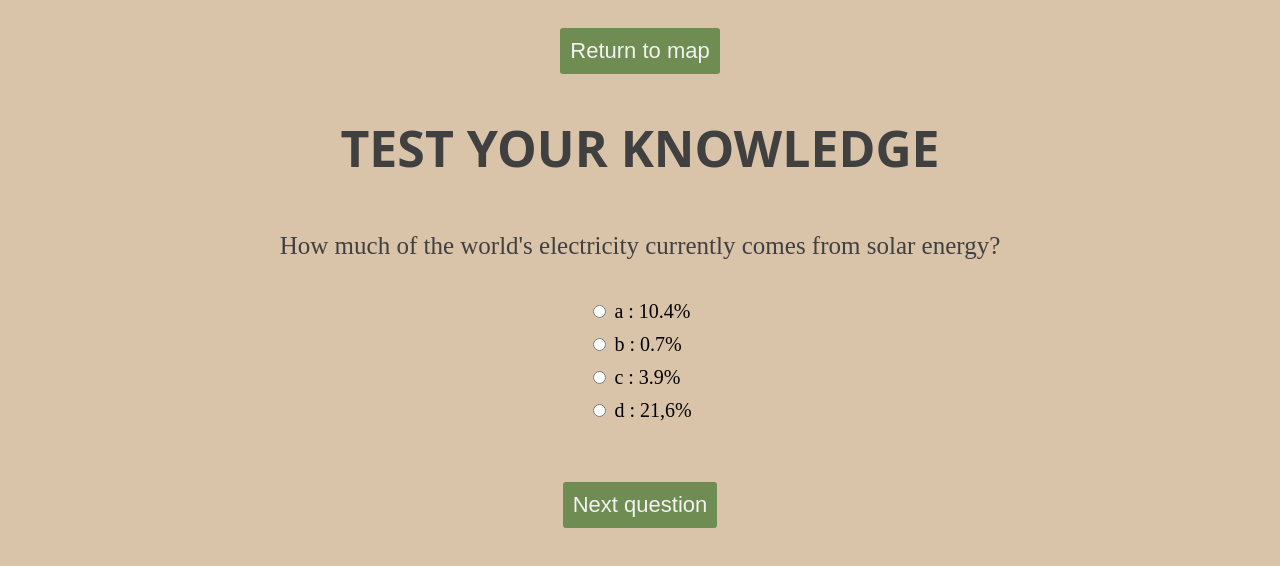
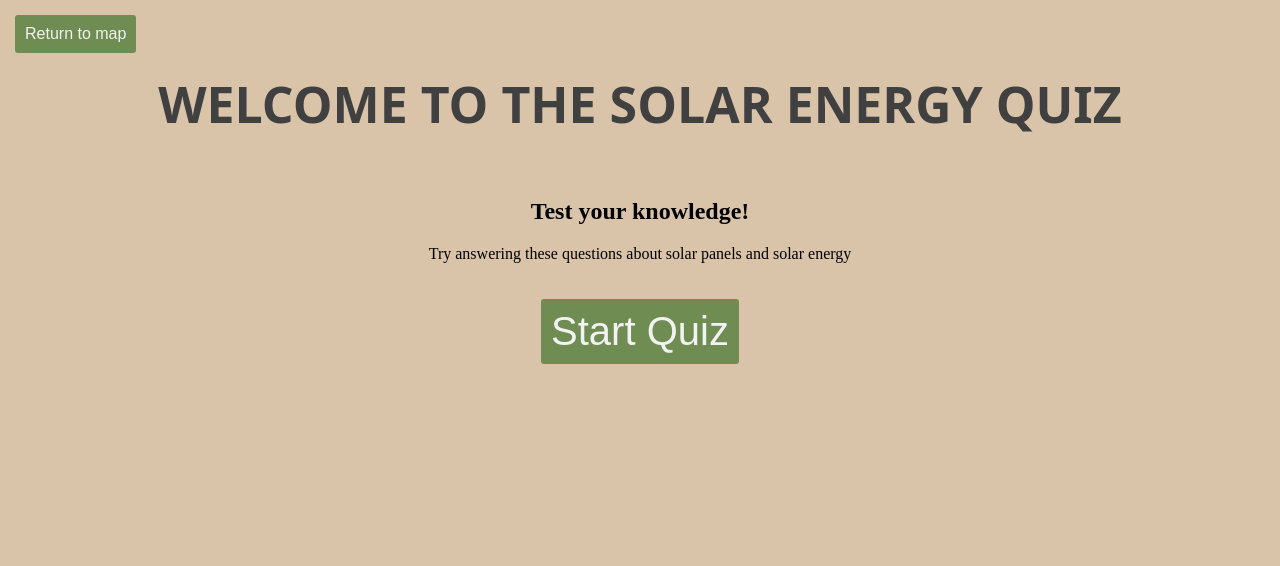
Before and after one commit to lukassloth/Group-the-whop, a plain HTML site: page quiz/quiz.html in a window 1280 px wide. Drawn offline with Linux system fonts and the light colour scheme.

Commit message:
Forside til quiz og returknap fix

```diff
--- a/quiz/quiz-style.css
+++ b/quiz/quiz-style.css
@@ -5,7 +5,7 @@ body{ /* Giver baggrundsfarve fra vores pallete og centrerer tekst for hele bodi
 
 h1{ /* Overskriften */
   margin: 10px; /* Giver 10px margin til alle sider */
-  padding-top: 10px; /* Giver 10px padding i toppen */
+  padding-top: 60px; /* Giver 10px padding i toppen */
   font-size: 50px; /* Størrelse på fonten */
   color: #404040; /* Farven på teksten - taget fra vores palette */
   font-family: system-ui, -apple-system, BlinkMacSystemFont, 'Segoe UI', Roboto, Oxygen, Ubuntu, Cantarell, 'Open Sans', 'Helvetica Neue', sans-serif;
@@ -45,6 +45,18 @@ button{ /* Knapperne */
   margin-top: 20px; /* Sætter 20px margin i bunden */
 }
 
+#start{ /* Start knappen til quizzen */
+  font-size: 40px; /* Sætter start knappen til at være 40px */
+}
+
+#return{ /* Retur knappen til forsiden */
+  font-size: 16px; /* Font størrelse */
+  position: fixed; /* Gør så knappen bliver i venstre hjørne når man scroler ned ad siden */
+  left: 0; /* Refererer til positionen af knappen */
+  margin-left: 15px; /* Sætter 15px margin i venstre side */
+  margin-top: 5px; /* Sætter 5px margin i toppen */
+}
+
 button:hover{ /* Når der hovers over knappen */
   background-color: #4d7327; /* Baggrundsfarve der kommer frem når man hover over knappen valgt fra vores palette */
 }
--- a/quiz/quiz.html
+++ b/quiz/quiz.html
@@ -9,11 +9,11 @@
 </head>
 <body>
 
-<a href="/semesterprojekt/index.html">
+<a id="return-container" href="/semesterprojekt/index.html"> <!-- Linker tilbage til forsiden -->
     <button id="return">Return to map</button> <!-- Returknap til forsiden -->
 </a>
 
-<h1>TEST YOUR KNOWLEDGE</h1> <!-- Overskrift -->
+<h1>WELCOME TO THE SOLAR ENERGY QUIZ</h1> <!-- Overskrift -->
 
 <div class="quiz-container"> <!-- Container til at have quizzen i -->
     <div id="quiz"></div>
--- a/quiz/quiz.js
+++ b/quiz/quiz.js
@@ -1,10 +1,18 @@
 function buildQuiz(){ //Funktion, der bruges til at lave quizzen
     const output = []; //Tomt array, der bliver brugt til at gemme HTML-koden til hvert quizspørgsmål
+
+    output.push( // Tilføjer følgende HTML-elementer til output array
+        `<div class="slide start-slide active-slide">
+            <h2 id="miniHeadline">Test your knowledge!</h2>
+            <p>Try answering these questions about solar panels and solar energy</p>
+            <button id="start">Start Quiz</button>
+        </div>
+    `)
     myQuestions.forEach( // ForEach loop, der kører alle spørgsmålene igennem
         (currentQuestion, questionNumber) => { //Referer til det aktuelle spørgsmål og index
             const answers = []; //Tomt array til at holde svarmuligheder i
             for(letter in currentQuestion.answers){ //For loop, der går igennem alle svarmuligheder til det aktuelle spørgsmål
-                answers.push( //Tilføjer HTML-kode til answers array for hver svarmulighed
+                answers.push( //Tilføjer HTML-elemter til answers array for hver svarmulighed
                     `<label>
                         <input type="radio" name="question${questionNumber}" value="${letter}">
                         ${letter} :
@@ -13,7 +21,7 @@ function buildQuiz(){ //Funktion, der bruges til at lave quizzen
                 );
             }
 
-                output.push( //Tilføjer HTML-kode til output array
+                output.push( //Tilføjer HTML-elementer til output array
                     `<div class="slide">
                     <div class="question"> ${currentQuestion.question} </div>
                     <div class="answers"> ${answers.join('')} </div>
@@ -29,20 +37,18 @@ function buildQuiz(){ //Funktion, der bruges til at lave quizzen
 function showSlide(n) { //Funktion for hvilket slide, der vises med parameteren n
     slides[currentSlide].classList.remove('active-slide'); //Fjerner class 'active-slide' fra den slide, der er aktiv
     slides[n].classList.add('active-slide'); //Tilføjer class 'active-slide' til den næste slide
+
     currentSlide = n; //Opdaterer currentSlide så den viser det slide, den nu er på
+
     if(currentSlide === 0){ // If statement, der referer til 'previous' knappen
       previousButton.style.display = 'none'; //Hvis den er på første slide, så vises 'previous' knappen ikke
+      nextButton.style.display = 'none'; //Hvis det er første slide, så vises 'next' knappen ikke
+      submitButton.style.display = 'none'; //Hvis det er første slide, så vises 'submit' knappen ikke
     }
     else{
-      previousButton.style.display = 'inline-block';//Else statement, der viser 'previous' knappen, hvis den er på alle andre sider end den første
-    }
-    if(currentSlide === slides.length-1){ //If statement, der tjekker om det er sidste slide den er på
-      nextButton.style.display = 'none'; //Hvis det er sidste slide, så vises 'next' knappen ikke
-      submitButton.style.display = 'inline-block'; //Hvis det er sidste slide, så vises 'submit' knappen
-    }
-    else{
-      nextButton.style.display = 'inline-block'; //Er det ikke sidste slide, så vises 'next' knappen
-      submitButton.style.display = 'none'; //Er det ikke sidste slide, så er 'submit' knappen skjult
+      previousButton.style.display = currentSlide === 1 ? 'none' : 'inline-block';//Else statement, der viser 'previous' knappen, hvis den er på alle andre sider end den første
+      nextButton.style.display = currentSlide === slides.length - 1 ? 'none' : 'inline-block'; //Viser 'next' knappen så længe den ikke er på sidste slide
+      submitButton.style.display = currentSlide === slides.length - 1 ? 'inline-block' : 'none'; //Viser 'submit' knappen når den er på sidste slide
     }
 };
 
@@ -181,6 +187,14 @@ function showPreviousSlide() { //Funktion, der gør at den forrige slide bliver
     showSlide(currentSlide - 1);
 };
 
+document.addEventListener("DOMContentLoaded", () => {
+    const startButton = document.getElementById("start");
+    if (startButton) {
+        startButton.addEventListener("click", () => { //Gør så den skifter til første slide med spørgsmål når man trykker på 'start' knappen
+            showSlide(1);
+        });
+    }
+});
 previousButton.addEventListener("click", showPreviousSlide); //Når der klikkes på 'previous' knappen, så kaldes showPreviousSlide
 nextButton.addEventListener("click", showNextSlide); //Når der klikkes på 'next' knappen, så kaldes showNextSlide
 submitButton.addEventListener('click', showResults); //Når der klikkes på 'submit' knappen, så kaldes showResults
```
